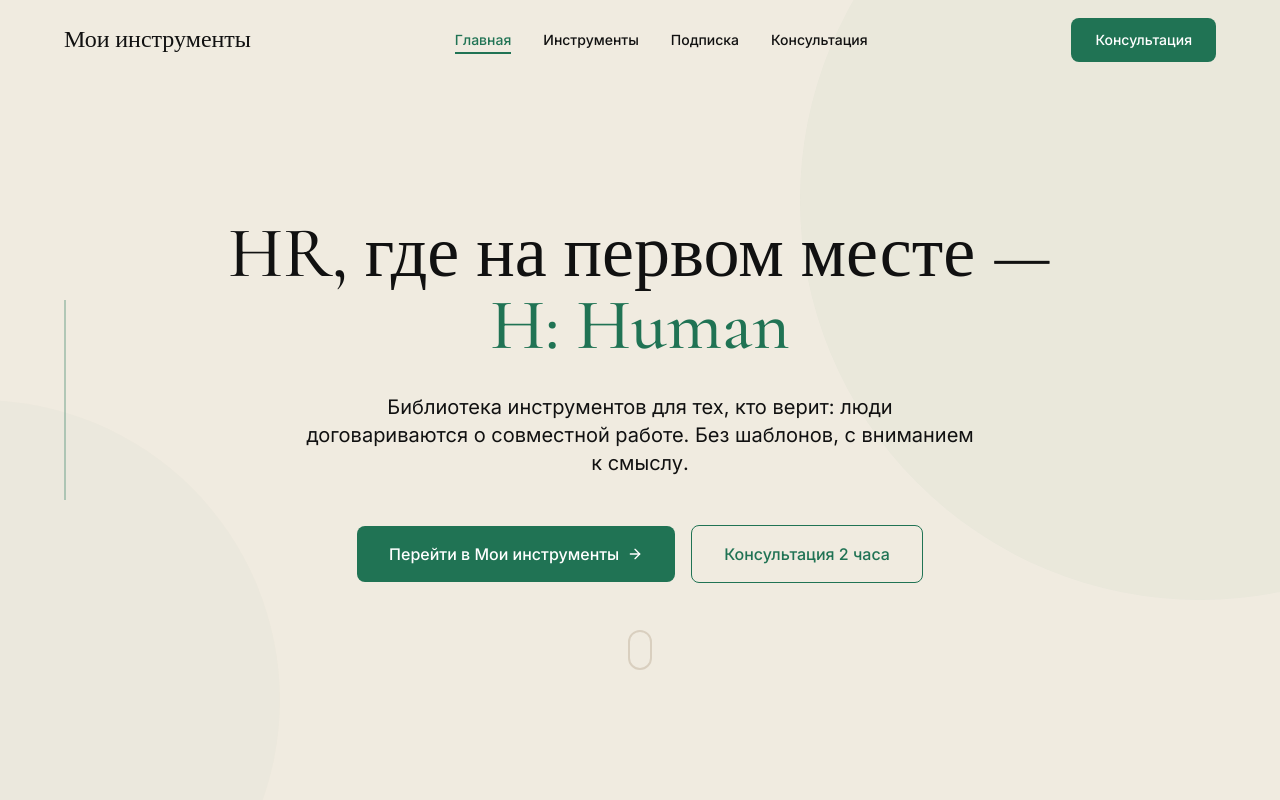
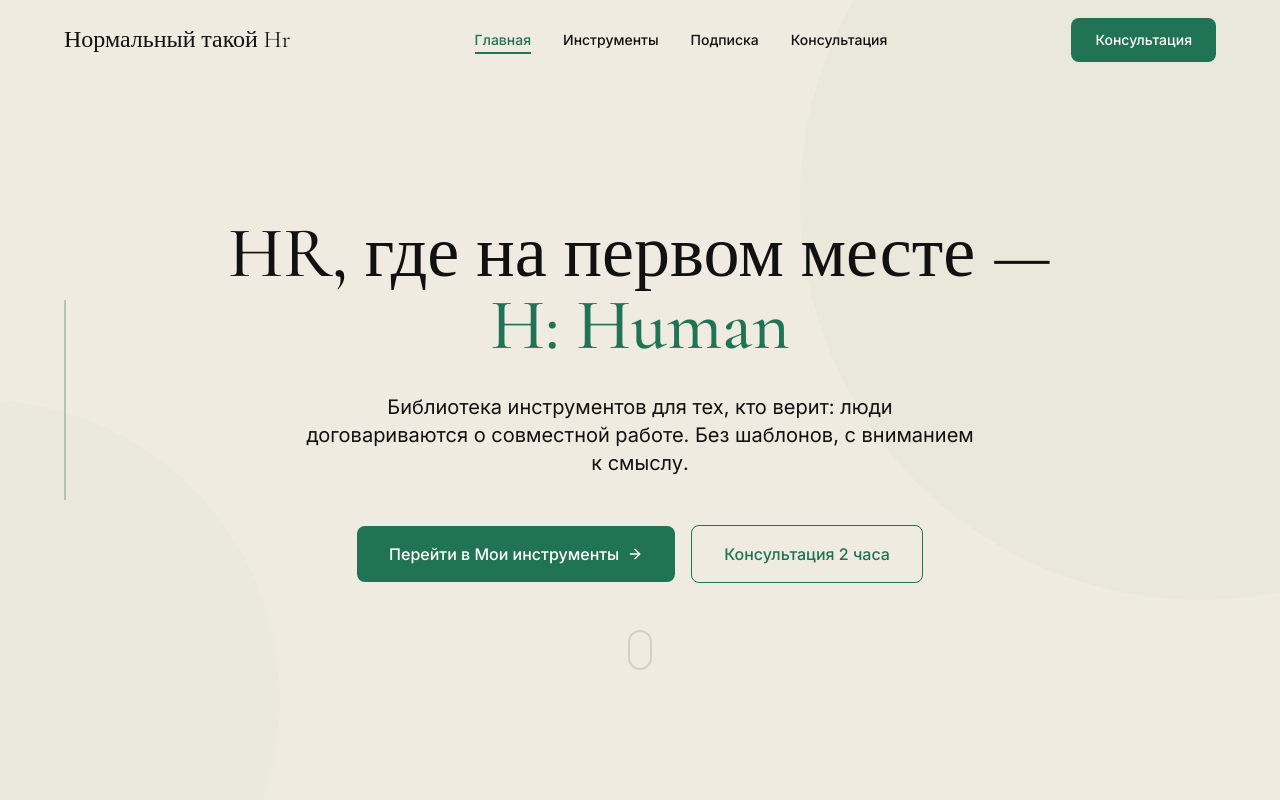
Before and after one commit to dmsindeev23/h-human, a React (Vite) app: page / in a window 1280 px wide. Shown: the top 800 px of the page. Built offline with nearby package versions, Linux system fonts and the light colour scheme.

Commit message:
Update Navigation.tsx

```diff
--- a/src/components/Navigation.tsx
+++ b/src/components/Navigation.tsx
@@ -39,7 +39,7 @@ export function Navigation() {
             {/* Logo */}
             <Link to="/" className="flex items-center gap-2">
               <span className="font-serif text-2xl text-text">
-                Мои инструменты
+                Нормальный такой Hr
               </span>
             </Link>
 
```
